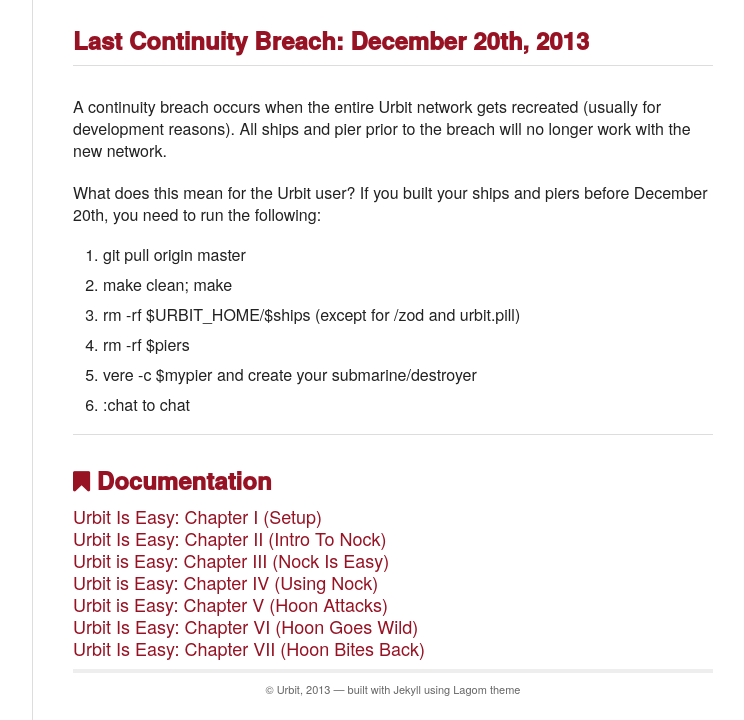
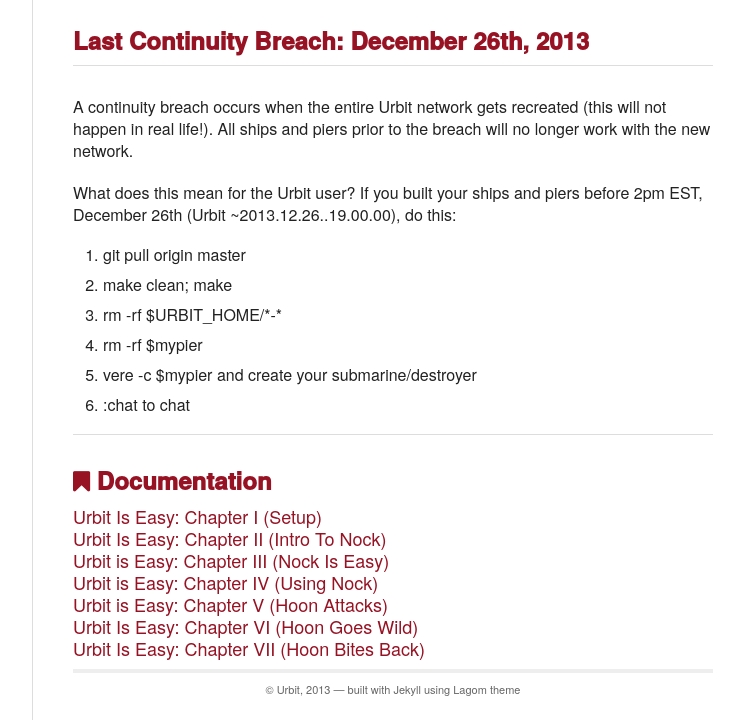
Before and after one commit to urbit/old-urbit.org, a Jekyll site: the page built from index.html, in a window 1280 px wide. Shown: the part 492-1212 px from the top of the page, without its empty margins (378-1122 px from the left). Built offline with Jekyll 4.4.1, drawn with Linux system fonts in a browser that asks for light colours.

Commit message:
New continuity breach.

```diff
--- a/index.html
+++ b/index.html
@@ -6,17 +6,17 @@
 <div id="home">
 <iframe src="//player.vimeo.com/video/75312418" width="640" height="460" frameborder="0" webkitallowfullscreen mozallowfullscreen allowfullscreen></iframe> <p></p>
 
-  <h2>Last Continuity Breach: December 20th, 2013 </h2>
+  <h2>Last Continuity Breach: December 26th, 2013 </h2>
   <hr/>
-  <p> A continuity breach occurs when the entire Urbit network gets recreated (usually for development reasons). All ships and pier prior to the breach will no longer work with the new network. </p>
+  <p> A continuity breach occurs when the entire Urbit network gets recreated (this will not happen in real life!). All ships and piers prior to the breach will no longer work with the new network. </p>
   <p>
-What does this mean for the Urbit user? If you built your ships and piers before December 20th, you need to run the following: </p>
+What does this mean for the Urbit user? If you built your ships and piers before 2pm EST, December 26th (Urbit ~2013.12.26..19.00.00), do this: </p>
 
 <ol>
   <li> git pull origin master </li>
   <li> make clean; make </li>
-  <li> rm -rf $URBIT_HOME/$ships (except for /zod and urbit.pill) </li>
-  <li> rm -rf $piers </li>
+  <li> rm -rf $URBIT_HOME/*-* </li>
+  <li> rm -rf $mypier </li>
   <li> vere -c $mypier and create your submarine/destroyer </li>
   <li> :chat to chat </li>
 </ol>
```
